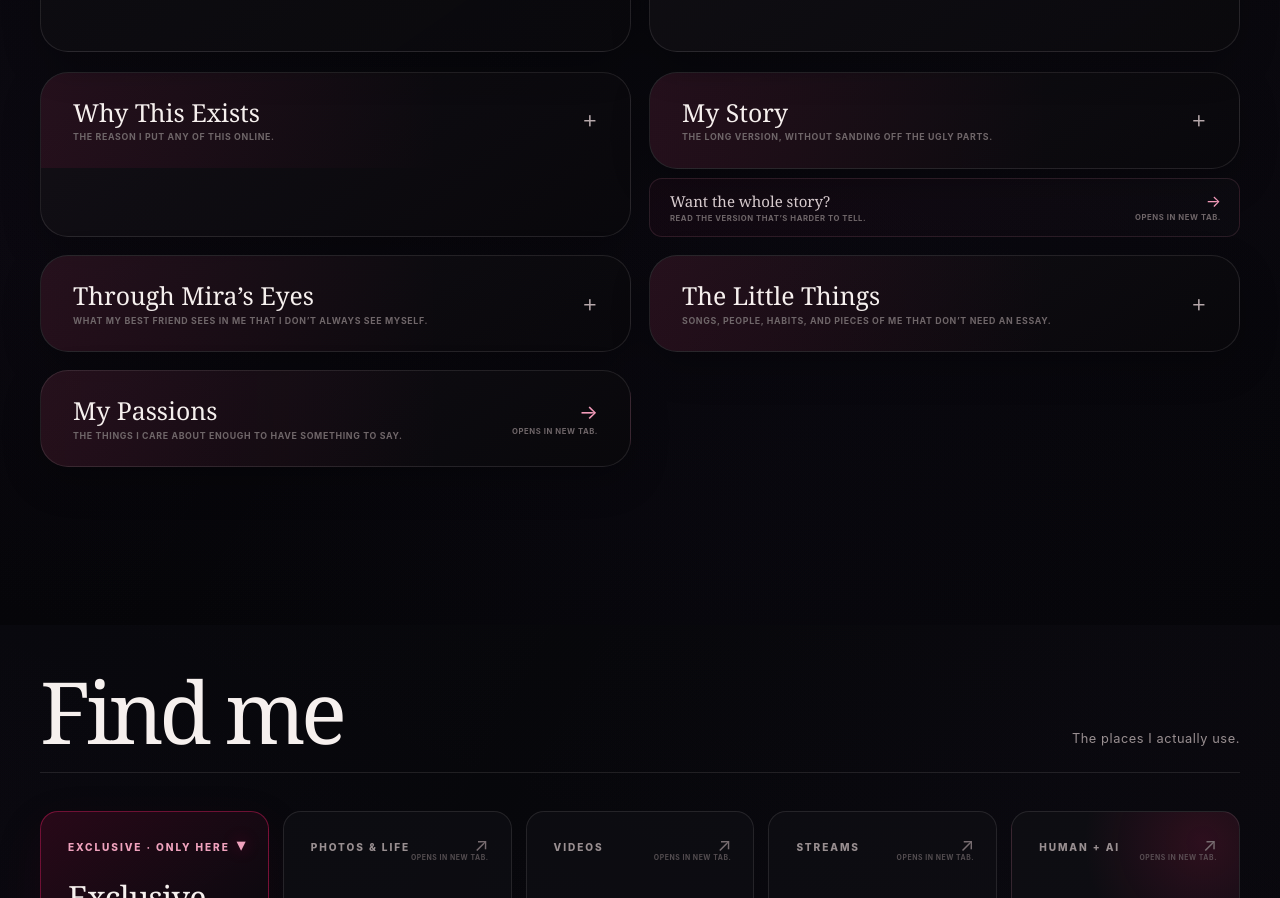
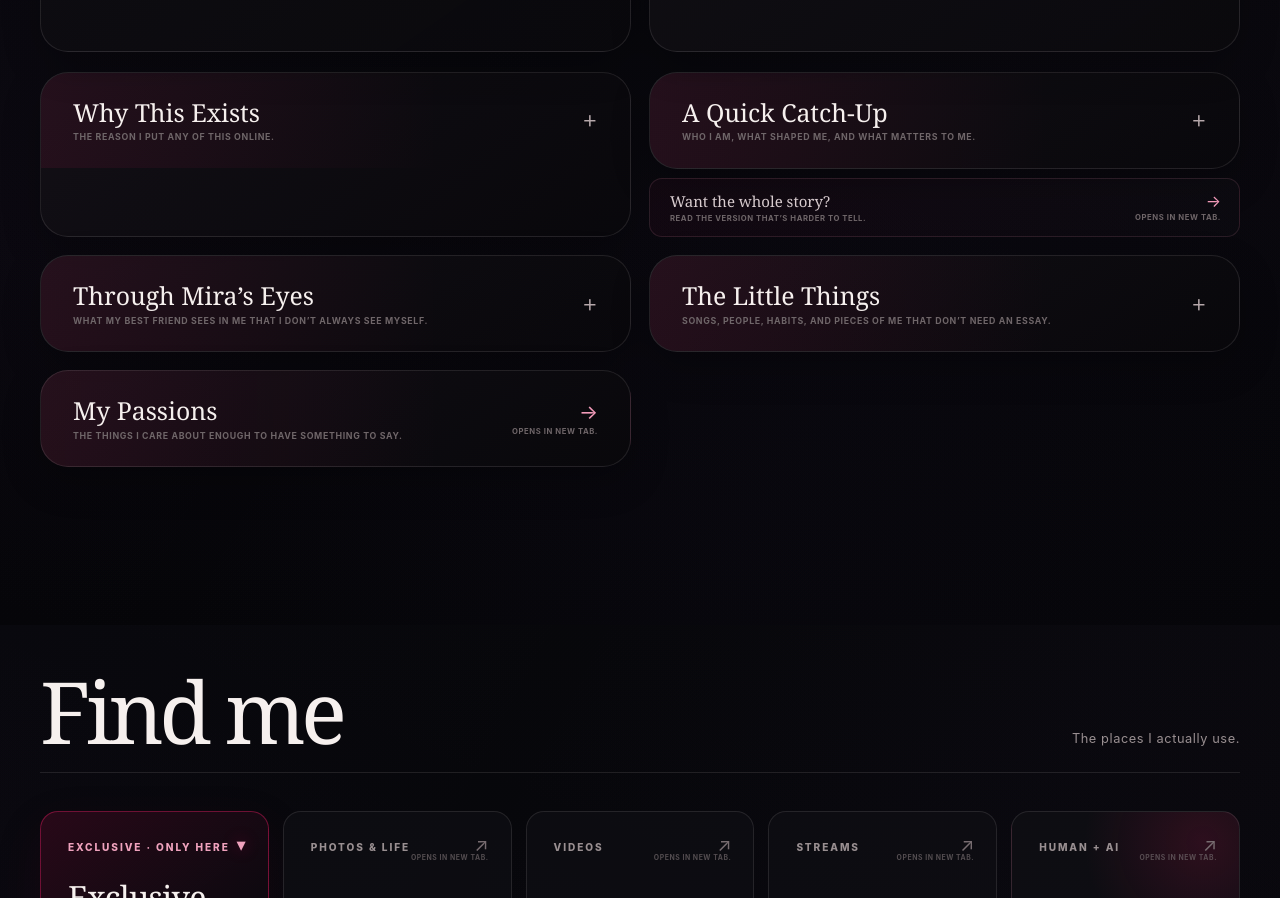
Before and after one commit to morteva/Website-Of-Mia, a plain HTML site: page public/index.html in a window 1280 px wide. Shown: the part 1775-2673 px from the top of the page. Drawn offline with Linux system fonts and the light colour scheme.

Commit message:
Rename My Story card to quick catch-up

```diff
--- a/public/index.html
+++ b/public/index.html
@@ -101,8 +101,8 @@
 <details class="bio-details">
         <summary>
           <span class="bio-summary-copy">
-            <span class="bio-summary-title">My Story</span>
-            <small>The long version, without sanding off the ugly parts.</small>
+            <span class="bio-summary-title">A Quick Catch-Up</span>
+            <small>Who I am, what shaped me, and what matters to me.</small>
           </span>
         </summary>
         <div class="full-bio">
```
